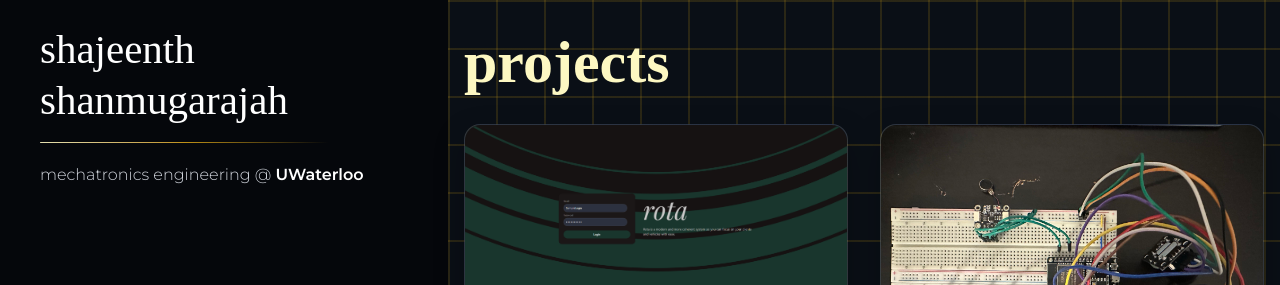
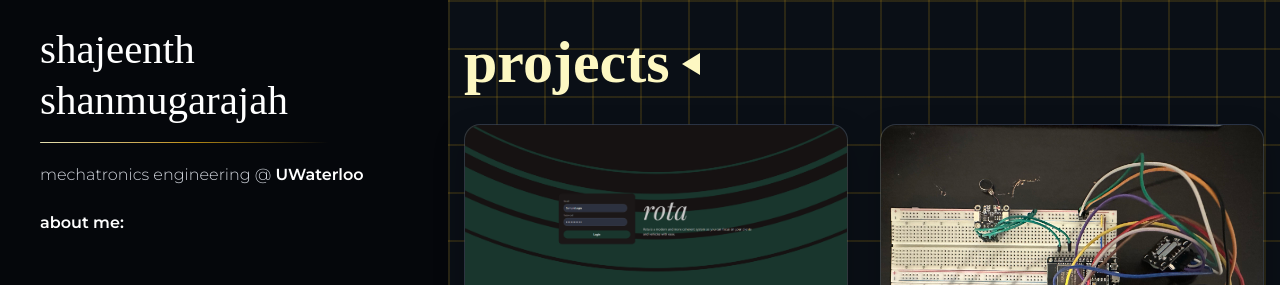
Before and after one commit to Shajeenth/Portfolio, a React (Vite) app: page / in a window 1280 px wide. Shown: the top 285 px of the page. Built offline with nearby package versions, Linux system fonts and the light colour scheme; a web font is replaced by a local one.

Commit message:
add header styling

```diff
--- a/src/components/Name.tsx
+++ b/src/components/Name.tsx
@@ -17,6 +17,12 @@
                     <span className="text-gray-300">mechatronics engineering @ </span>
                     <span className="font-semibold text-white">UWaterloo</span>
                 </p>
+
+                <br></br>
+
+                <p className="tinytext text-white">
+                    <span className="font-semibold text-white" >about me:</span>
+                </p>
             </div>
         </aside>
     )
--- a/src/components/ProjectScroll.tsx
+++ b/src/components/ProjectScroll.tsx
@@ -5,8 +5,19 @@
     return (
         <section className="py-8">
             <div className="container mx-auto px-4">
-                <div className="mt-0">
+                <div className="mt-0 flex items-center gap-3">
                     <h1 className="text-6xl heading mb-8 mt-0 text-[#fdf8c2]" style={{ fontFamily: 'Libertinus Math, serif' }}>projects</h1>
+                    <div
+                        className="mb-8 mt-1"
+                        style={{
+                            width: 0,
+                            height: 0,
+                            borderTop: '0.7rem solid transparent',
+                            borderBottom: '0.7rem solid transparent',
+                            borderRight: '1.15rem solid #fdf8c2',
+                        }}
+                        aria-hidden="true"
+                    />
                 </div>
                 <div className="grid grid-cols-1 gap-6 md:grid-cols-2 md:gap-8">
                     <div className="flex justify-center md:justify-start">
--- a/src/main.tsx
+++ b/src/main.tsx
@@ -19,7 +19,6 @@
         }}
       >
         <ProjectScroll />
-        <Gap />
       </div>
     </div>
   </StrictMode>,
```
